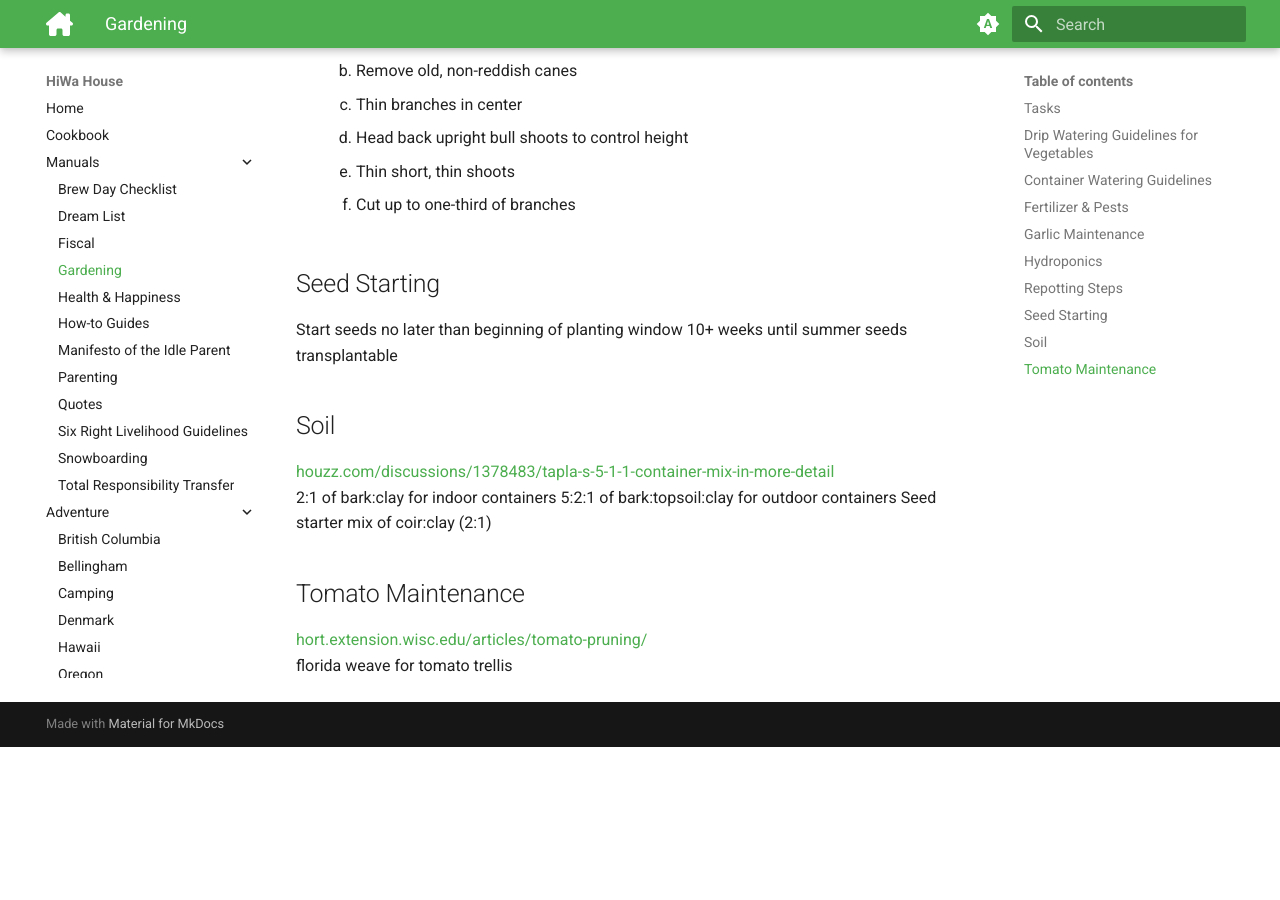
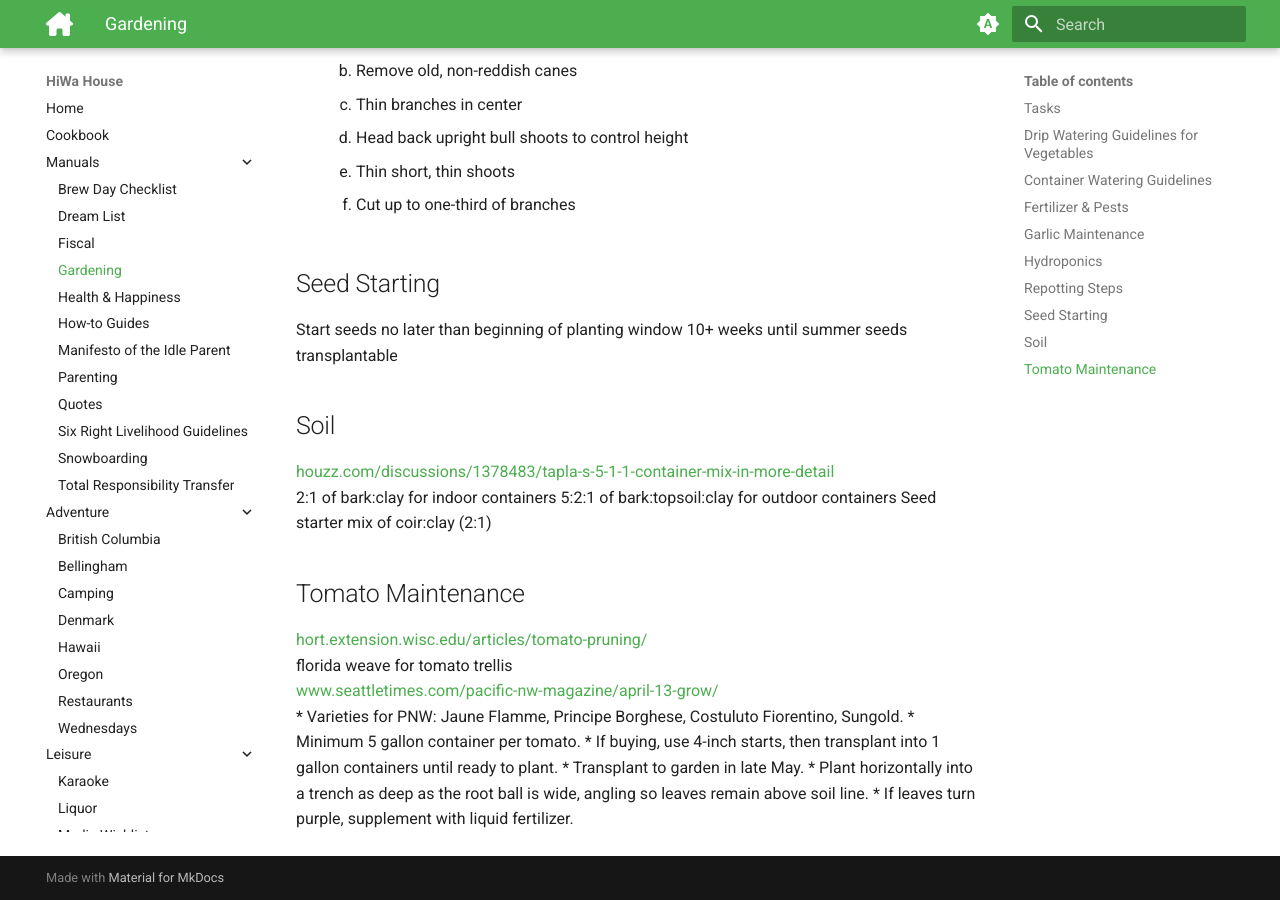
Before and after one commit to hiwa-house/teletraan, an MkDocs documentation site: the page built from docs/manuals/gardening.md, in a window 1280 px wide and 900 px high, scrolled down 2457 px. Built offline with MkDocs 1.6.1 and Material for MkDocs 9.7.7, drawn with Linux system fonts in a browser that asks for light colours; comment, search, counter and statistics services are not loaded; before the commit the page ends 3204 px from its top, so only the background shows below that.

Commit message:
small edits

```diff
--- a/docs/manuals/gardening.md
+++ b/docs/manuals/gardening.md
@@ -86,3 +86,10 @@
 
 https://hort.extension.wisc.edu/articles/tomato-pruning/
 florida weave for tomato trellis
+https://www.seattletimes.com/pacific-nw-magazine/april-13-grow/
+* Varieties for PNW: Jaune Flamme, Principe Borghese, Costuluto Fiorentino, Sungold.
+* Minimum 5 gallon container per tomato.
+* If buying, use 4-inch starts, then transplant into 1 gallon containers until ready to plant.
+* Transplant to garden in late May.
+* Plant horizontally into a trench as deep as the root ball is wide, angling so leaves remain above soil line.
+* If leaves turn purple, supplement with liquid fertilizer.
```
Also changed, not shown: docs/adventure/hawaii.md (+1 -0 lines).
